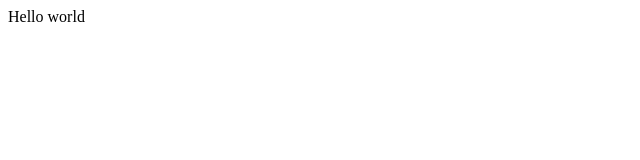
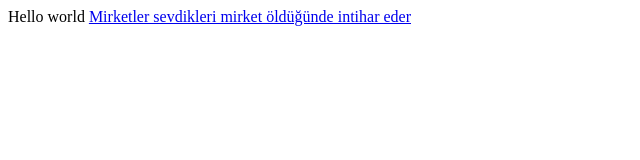
Before and after one commit to helinakay/mirket, a plain HTML site: page index.html in a window 1280 px wide. Shown: the whole page, without its empty margins (0-640 px from the left). Drawn offline with Linux system fonts and the light colour scheme.

Commit message:
Add files via upload

```diff
--- a/index.html
+++ b/index.html
@@ -1 +1,2 @@
 Hello world
+<a href="deneme.html">Mirketler sevdikleri mirket öldüğünde intihar eder</a>
```
